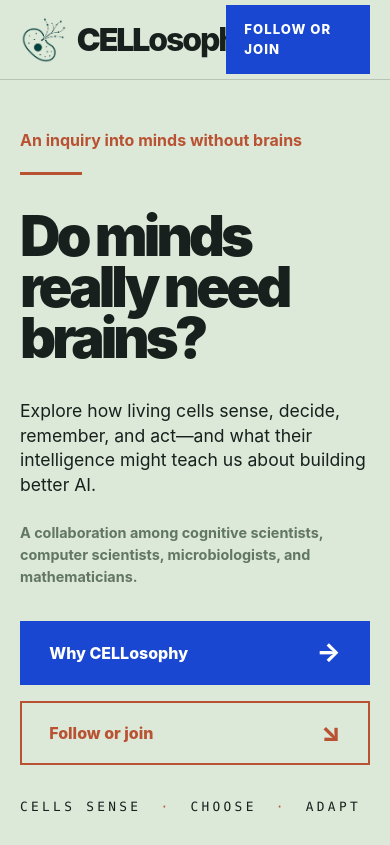
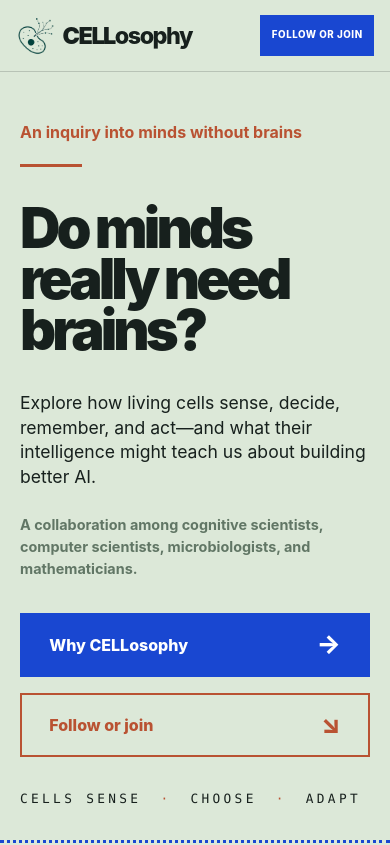
Before and after one commit to ranganaut/cellosophy-website, a Next.js app: page / in a window 390 px wide. Shown: the top 845 px of the page. Built offline with nearby package versions, Linux system fonts and the light colour scheme.

Commit message:
Fixed mobile header

```diff
--- a/app/globals.css
+++ b/app/globals.css
@@ -102,7 +102,11 @@ footer a { color:#ffb08a; }
   .about-grid { grid-template-columns:1fr; } .about-grid article { min-height:0; }
 }
 @media (max-width:600px) {
-  .site-header { padding:0 1.25rem; } .wordmark { gap:.55rem; font-size:2rem; } .brand-logo { width:3rem; height:3rem; } .nav-cta { padding:.8rem 1rem; }
+  .site-header { height:72px; padding:0 clamp(.75rem,4vw,1.25rem); gap:.5rem; }
+  .wordmark { min-width:0; gap:clamp(.35rem,1.8vw,.55rem); font-size:clamp(1.22rem,6vw,1.55rem); }
+  .brand-logo { width:clamp(2rem,11vw,2.5rem); height:clamp(2rem,11vw,2.5rem); }
+  nav { flex:none; }
+  .nav-cta { padding:.7rem clamp(.55rem,2.5vw,.85rem); white-space:nowrap; font-size:clamp(.58rem,2.5vw,.72rem); letter-spacing:.055em; }
   .hero-copy { padding:3rem 1.25rem 2rem; } h1 { font-size:3.5rem; } .hero-actions { flex-direction:column; }
   .hero-field { min-height:560px; } .specimen { font-size:.68rem; } .specimen-bacteria { top:20%; } .specimen-stentor { top:38%; }
   .specimen-physarum { left:18%; bottom:20%; } .fact-card { width:90%; right:5%; bottom:3%; } .field-prompt { display:none; }
```
